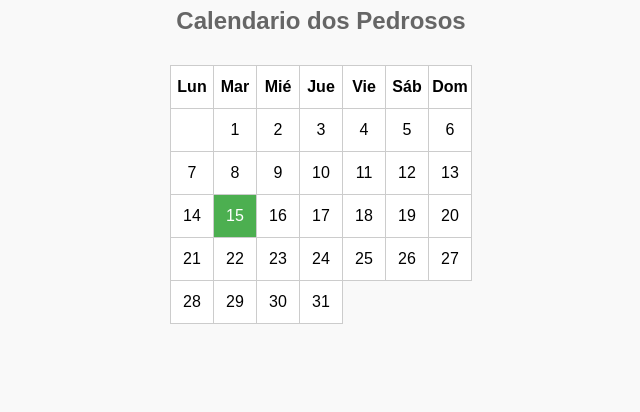
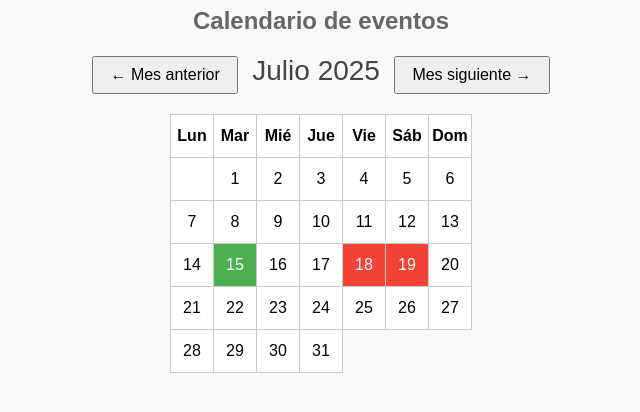
Before and after one commit to OsPedrosos/WebOficial, a plain HTML site: page index.html in a window 1280 px wide. Shown: the part 140-552 px from the top of the page, without its empty margins (319-959 px from the left). Drawn offline with Linux system fonts and the light colour scheme.

Commit message:
Update index.html

```diff
--- a/index.html
+++ b/index.html
@@ -23,10 +23,21 @@
       color: #666;
     }
 
+    .navegacion {
+      margin: 20px;
+    }
+
+    .navegacion button {
+      padding: 8px 16px;
+      font-size: 16px;
+      margin: 0 10px;
+      cursor: pointer;
+    }
+
     table {
       margin: auto;
       border-collapse: collapse;
-      margin-top: 30px;
+      margin-top: 20px;
     }
 
     th, td {
@@ -72,18 +83,41 @@
       visibility: visible;
       opacity: 1;
     }
+
+    #mes-anio {
+      font-size: 28px;
+      margin-top: 10px;
+      color: #444;
+    }
   </style>
 </head>
 <body>
 
   <h1>Pedrosos</h1>
-  <h2>Calendario dos Pedrosos</h2>
+  <h2>Calendario de eventos</h2>
+
+  <div class="navegacion">
+    <button onclick="cambiarMes(-1)">← Mes anterior</button>
+    <span id="mes-anio"></span>
+    <button onclick="cambiarMes(1)">Mes siguiente →</button>
+  </div>
 
   <div id="calendario"></div>
 
-  <script>
+<script>
     // 🎉 Eventos con datos detallados
     const eventos = {
+
+
+      "2025-07-18": {
+        etiqueta: "Festa de Xinzo",
+        ubicacion: "Xinzo de Limia"
+      },
+
+      "2025-07-19": {
+        etiqueta: "Festas da Xironda",
+        ubicacion: "Ao Lado da Pedrosa"
+      },
 
       "2025-08-01": {
         etiqueta: "Feira do Albariño",
@@ -107,7 +141,20 @@
       }
     };
 
+    // Variables globales para controlar mes/año actual mostrado
+    let mesActual, añoActual;
+
+    const nombresMeses = [
+      "Enero", "Febrero", "Marzo", "Abril", "Mayo", "Junio",
+      "Julio", "Agosto", "Septiembre", "Octubre", "Noviembre", "Diciembre"
+    ];
+
     function crearCalendario(mes, año) {
+      mesActual = mes;
+      añoActual = año;
+
+      document.getElementById('mes-anio').textContent = `${nombresMeses[mes]} ${año}`;
+
       const diasMes = new Date(año, mes + 1, 0).getDate();
       let primerDia = new Date(año, mes, 1).getDay();
       primerDia = (primerDia === 0) ? 6 : primerDia - 1;
@@ -155,6 +202,19 @@
       document.getElementById('calendario').innerHTML = html;
     }
 
+    function cambiarMes(direccion) {
+      mesActual += direccion;
+      if (mesActual < 0) {
+        mesActual = 11;
+        añoActual--;
+      } else if (mesActual > 11) {
+        mesActual = 0;
+        añoActual++;
+      }
+      crearCalendario(mesActual, añoActual);
+    }
+
+    // Inicializar con el mes actual
     const fechaActual = new Date();
     crearCalendario(fechaActual.getMonth(), fechaActual.getFullYear());
   </script>
```
